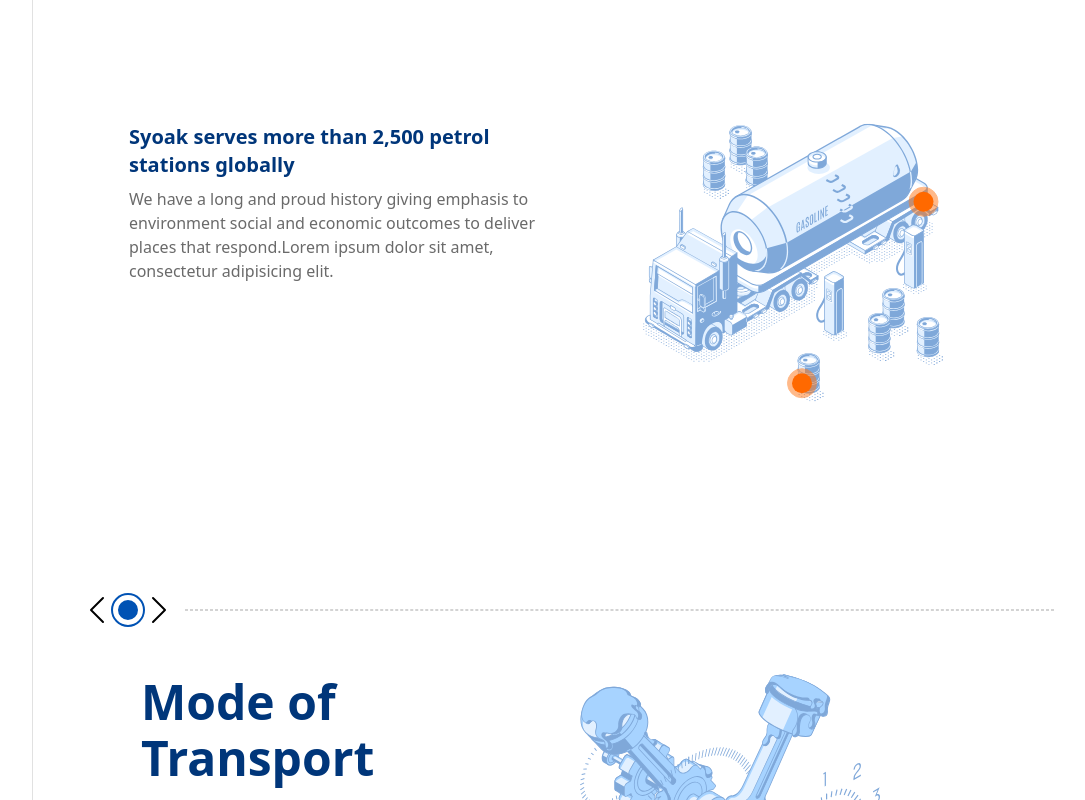
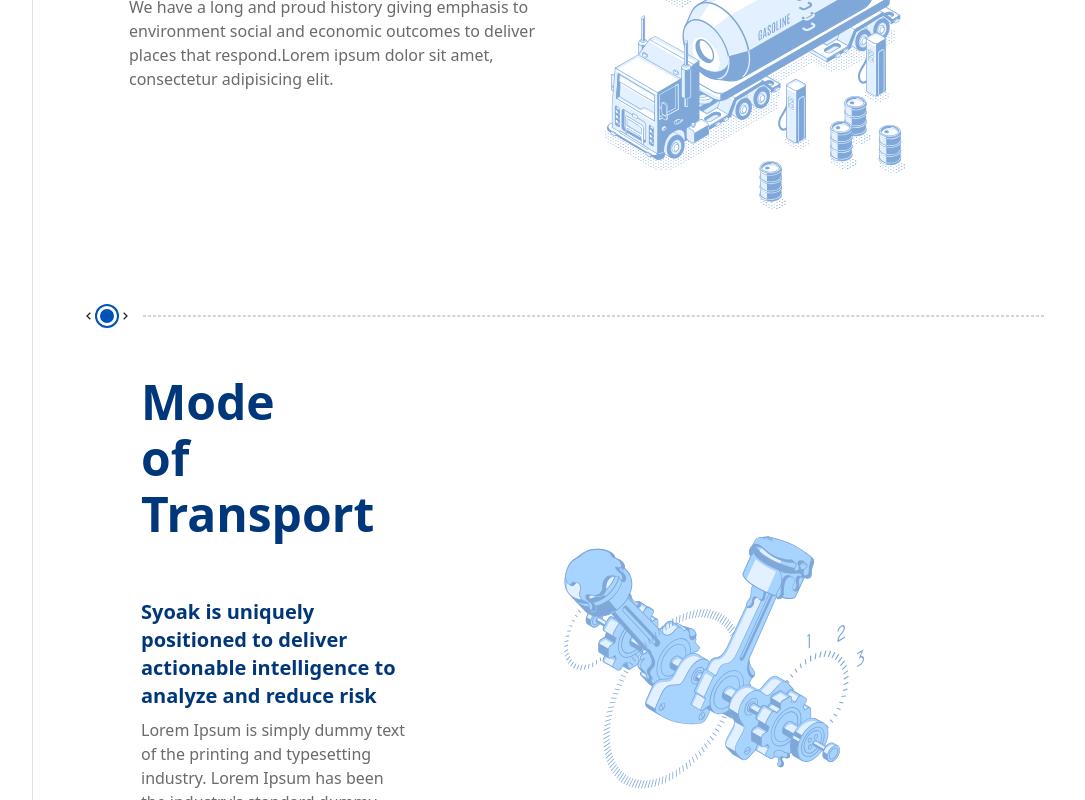
Before and after one commit to alabak48/syoak-web-application, a React (Create React App) app: page / in a window 1280 px wide. Shown: the part 1720-2520 px from the top of the page, without its empty margins (178-1263 px from the left). Built offline with nearby package versions, Linux system fonts and the light colour scheme.

Commit message:
Added animation and button navigation component

```diff
--- /dev/null
+++ b/src/components/buttonnavigation/ButtonNavigation.css
@@ -0,0 +1,4 @@
+.btn-navigation__container {
+    display: flex;
+    align-items: center;
+}
--- a/src/components/carousel/Carousel.css
+++ b/src/components/carousel/Carousel.css
@@ -1,3 +1,11 @@
+.carousel{
+    margin-bottom: 200px;
+}
+
+.carousel__text h2{
+    width: 70%;
+}
+
 .carousel__btn {
     display: flex;
     align-items: center;
@@ -8,18 +16,18 @@
      background: #0052B4;
      border-radius: 100%;
      box-shadow: 0 0 0 2px #0052B4;
-     border: 5px solid #ffffff;
-     width: 30px;
-     height: 30px;
+     border: 3px solid #ffffff;
+     width: 20px;
+     height: 20px;
  }
 
 .carousel__btn--round:hover {
     background: #FF7616;
     border-radius: 100%;
     box-shadow: 0 0 0 2px #FF7616;
-    border: 5px solid #ffffff;
-    width: 30px;
-    height: 30px;
+    border: 3px solid #ffffff;
+    width: 20px;
+    height: 20px;
 }
 
 .carousel__horizontal-line {
@@ -40,3 +48,31 @@
     display: flex;
     align-items: center;
 }
+
+.carousel__horizontal-line {
+    margin-right: 10px;
+}
+
+.carousel__btn--round {
+    position: relative;
+}
+
+
+.carousel__btn--round::before {
+    content: attr(data-text);
+    position: absolute;
+    top: 100%;
+    left: 50%;
+    transform: translateX(-50%);
+    opacity: 0;
+    pointer-events: none;
+    color: #FF7616;
+    padding: 5px 10px;
+    border-radius: 3px;
+    white-space: nowrap;
+    transition: opacity 0.3s ease;
+}
+
+.carousel__btn--round:hover::before {
+    opacity: 1;
+}
--- a/src/components/carousel/Carousel.js
+++ b/src/components/carousel/Carousel.js
@@ -5,8 +5,8 @@
 import "./Carousel.css";
 import {Col, Container, Row} from "react-bootstrap";
 import React, {useRef} from "react";
-import {FontAwesomeIcon} from '@fortawesome/react-fontawesome';
-import {faChevronLeft, faChevronRight} from '@fortawesome/free-solid-svg-icons';
+import { BiChevronLeft, BiChevronRight  } from 'react-icons/bi';
+
 
 function CarouselContainer() {
     const ref = useRef(null);
@@ -18,25 +18,25 @@
         ref.current.next();
     };
     return (
-        <Carousel ref={ref} variant="dark" indicators={false} controls={false} className="pb-5">
-            <Carousel.Item className="pt-5 px-5 pb-5">
+        <Carousel ref={ref} variant="dark" indicators={false} controls={false} className="carousel pb-5">
+            <Carousel.Item className="pt-5 px-5">
                 <div className="carousel__btn">
                     <div className="carousel__container align-center">
-                        <span aria-hidden="true" className="carousel-control-prev-icon" onClick={onPrevClick}></span>
-                        <button className="carousel__btn--round"></button>
-                        <span aria-hidden="true" className="carousel-control-next-icon" onClick={onNextClick}></span>
+                        <BiChevronLeft onClick={onPrevClick} className="carousel__arrows" />
+                        <button className="carousel__btn--round" data-text="Extraction"></button>
+                        <BiChevronRight onClick={onNextClick} className="carousel__arrows" />
                     </div>
                     <div className="carousel__horizontal-line"></div>
                 </div>
                 <Container>
-                    <Row className="pt-5 px-5 pb-5">
-                        <Col lg={6}>
+                    <Row className="pt-5 px-5">
+                        <Col lg={4} className="carousel__text">
                             <h2 className="pb-5">How We Do It</h2>
                             <h5>Syoak is uniquely positioned to deliver actionable intelligence to analyze and reduce risk</h5>
                             <p>We have a long and proud history givin emphasis to environment social and economic
                                 outcomes to deliver places that respond.Lorem ipsum dolor sit amet, consectetur adipisicing elit.</p>
                         </Col>
-                        <Col lg={6}>
+                        <Col lg={8} className="d-flex align-items-center justify-content-center">
                             <img
                                 className=""
                                 src={image1}
@@ -46,18 +46,18 @@
                     </Row>
                 </Container>
             </Carousel.Item>
-            <Carousel.Item className="pt-5 px-5 pb-5">
+            <Carousel.Item className="pt-5 px-5">
                 <div className="carousel__btn">
                     <div className="align-center">
-                        <span aria-hidden="true" className="carousel-control-prev-icon" onClick={onPrevClick}></span>
-                        <button className="carousel__btn--round"></button>
-                        <span aria-hidden="true" className="carousel-control-next-icon" onClick={onNextClick}></span>
+                        <BiChevronLeft onClick={onPrevClick} className="carousel__arrows" />
+                        <button className="carousel__btn--round" data-text="Transport"></button>
+                        <BiChevronRight onClick={onNextClick} className="carousel__arrows" />
                     </div>
                     <div className="carousel__horizontal-line"></div>
                 </div>
                 <Container>
-                    <Row className="pt-5 px-5 pb-5">
-                        <Col lg={6}>
+                    <Row className="pt-5 px-5">
+                        <Col lg={4} className="carousel__text">
                             <h2 className="pb-5">Mode of Transport</h2>
                             <h5>Syoak is uniquely positioned to deliver actionable intelligence to analyze and reduce risk</h5>
                             <p>Lorem Ipsum is simply dummy text of the printing and typesetting industry. Lorem Ipsum
@@ -65,7 +65,7 @@
                                 printer took a galley of type and scrambled it to make a type specimen book. It has
                                 survived not only five centuries, </p>
                         </Col>
-                        <Col lg={6}>
+                        <Col lg={8} className="d-flex align-items-center justify-content-center">
                             <img
                                 className=""
                                 src={image1}
@@ -75,18 +75,18 @@
                     </Row>
                 </Container>
             </Carousel.Item>
-            <Carousel.Item className="pt-5 px-5 pb-5">
+            <Carousel.Item className="pt-5 px-5">
                 <div className="carousel__btn">
                     <div className="align-center">
-                        <span aria-hidden="true" className="carousel-control-prev-icon" onClick={onPrevClick}></span>
-                        <button className="carousel__btn--round"></button>
-                        <span aria-hidden="true" className="carousel-control-next-icon" onClick={onNextClick}></span>
+                        <BiChevronLeft onClick={onPrevClick} className="carousel__arrows" />
+                        <button className="carousel__btn--round" data-text="Refining"></button>
+                        <BiChevronRight onClick={onNextClick} className="carousel__arrows" />
                     </div>
                     <div className="carousel__horizontal-line"></div>
                 </div>
                 <Container>
-                    <Row className="pt-5 px-5 pb-5">
-                        <Col lg={6}>
+                    <Row className="pt-5 px-5">
+                        <Col lg={4} className="carousel__text">
                             <h2 className="pb-5">We Make it More Efficient</h2>
                             <h5>Syoak is uniquely positioned to deliver actionable intelligence to analyze and reduce risk</h5>
                             <p>Lorem Ipsum is simply dummy text of the printing and typesetting industry. Lorem Ipsum
@@ -94,7 +94,7 @@
                                 printer took a galley of type and scrambled it to make a type specimen book. It has
                                 survived not only five centuries, </p>
                         </Col>
-                        <Col lg={6}>
+                        <Col lg={8} className="d-flex align-items-center justify-content-center">
                             <img
                                 className=""
                                 src={image1}
@@ -104,18 +104,17 @@
                     </Row>
                 </Container>
             </Carousel.Item>
-            <Carousel.Item className="pt-5 px-5 pb-5">
+            <Carousel.Item className="pt-5 px-5">
                 <div className="carousel__btn ">
                     <div className="align-center">
-                        <span aria-hidden="true" className="carousel-control-prev-icon" onClick={onPrevClick}></span>
-                        <button className="carousel__btn--round"></button>
-                        <span aria-hidden="true" className="carousel-control-next-icon" onClick={onNextClick}></span>
+                        <BiChevronLeft onClick={onPrevClick} className="carousel__arrows" />
+                        <button className="carousel__btn--round" data-text="Export"></button>
                     </div>
                     <div className="carousel__horizontal-line--hidden"></div>
                 </div>
                 <Container>
-                    <Row className="pt-5 px-5 pb-5">
-                        <Col lg={6}>
+                    <Row className="pt-5 px-5">
+                        <Col lg={4} className="carousel__text">
                             <h2 className="pb-5">Where Does it Go</h2>
                             <h5>Syoak is uniquely positioned to deliver actionable intelligence to analyze and reduce risk</h5>
                             <p>Lorem Ipsum is simply dummy text of the printing and typesetting industry. Lorem Ipsum
@@ -123,7 +122,7 @@
                                 printer took a galley of type and scrambled it to make a type specimen book. It has
                                 survived not only five centuries, </p>
                         </Col>
-                        <Col lg={6}>
+                        <Col lg={8} className="d-flex align-items-center justify-content-center">
                             <img
                                 className=""
                                 src={image1}
--- a/src/components/headingtextimage/HeadingTextImage.js
+++ b/src/components/headingtextimage/HeadingTextImage.js
@@ -8,12 +8,12 @@
 
     return (
         <Container className={`mt-5 px-5 pb-5 ${className}`}>
-            <Row className="px-5 pb-5">
+            <Row className="px-5">
                 <Col lg={6} className={`${contentClassName}`}>
                     {h5 && <h5 className={h5ClassName}>{h5}</h5>}
                     {p && <p className={pClassName}>{p}</p>}
                 </Col>
-                <Col lg={6} className={`pb-5 ${imageColumnClassName} d-flex align-items-center justify-content-center`}>
+                <Col lg={5} className={`${imageColumnClassName} d-flex justify-content-center`}>
                     <Image src={image} alt="Image" className={imageClassName} />
                 </Col>
             </Row>
```
Also changed, not shown: src/components/achievements/Achievements.js (+26 -11 lines), src/components/buttonnavigation/ButtonNavigation.js (added, +29 -0 lines), src/components/footer/Footer.js (+38 -11 lines), src/components/form/Form.js (+17 -6 lines), src/components/navbar/NavigationBar.js (+10 -7 lines), src/assets/img_2.svg, src/assets/img_3.svg.
